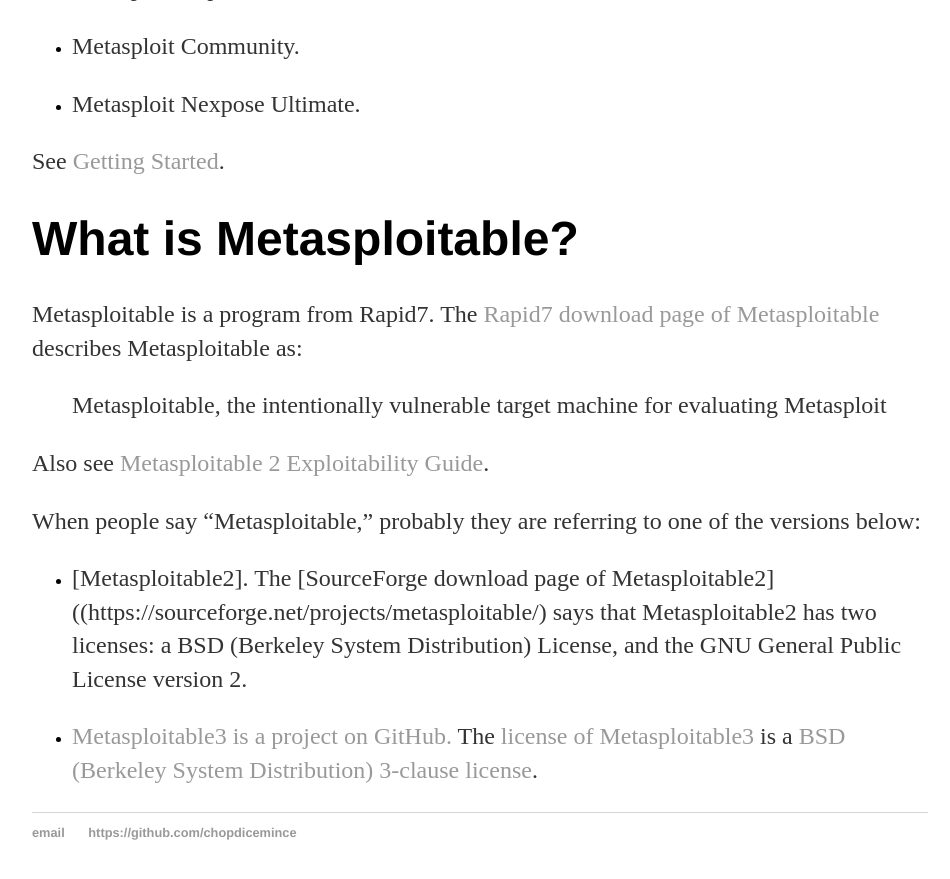
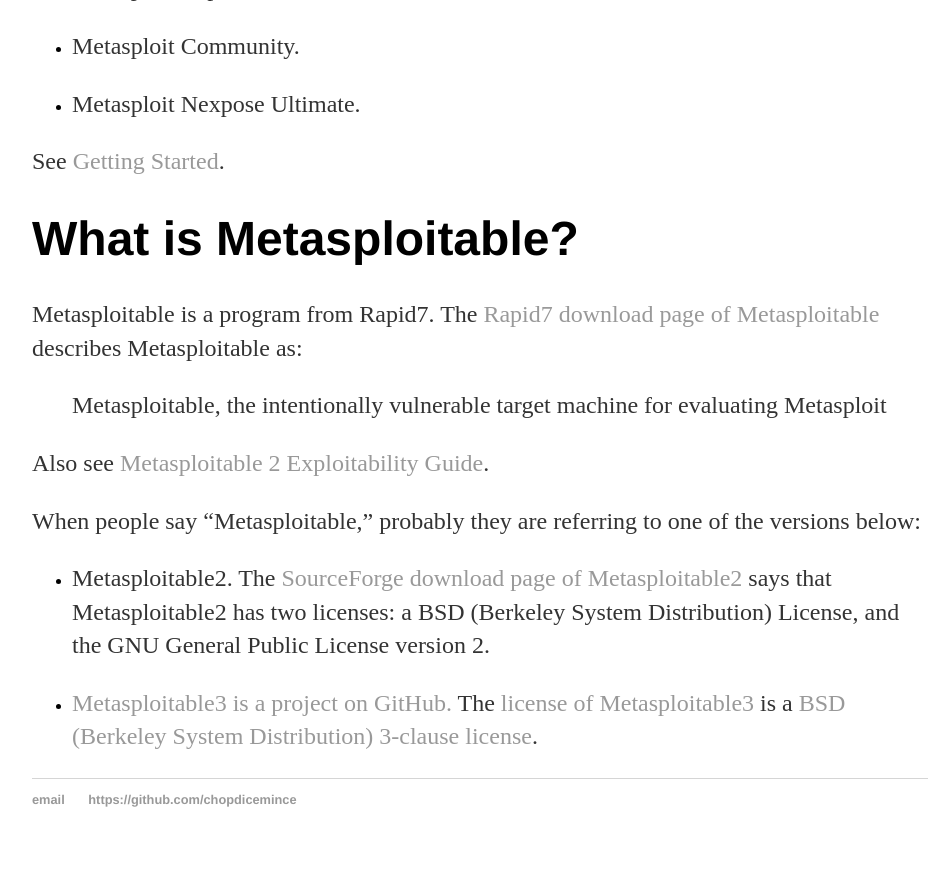
Before and after one commit to chopdicemince/chopdicemince.github.io, a Jekyll site: the page built from _posts/2018-08-18-rapid7-metasploit-metasploitable.md, in a window 1280 px wide and 900 px high, scrolled down 1169 px. Shown: the top 879 px of the window, without its empty margins (160-1110 px from the left). Built offline with Jekyll 4.4.1, drawn with Linux system fonts in a browser that asks for light colours.

Commit message:
Fix link-related formatting

```diff
--- a/_posts/2018-08-18-rapid7-metasploit-metasploitable.md
+++ b/_posts/2018-08-18-rapid7-metasploit-metasploitable.md
@@ -42,6 +42,6 @@
 
 When people say "Metasploitable," probably they are referring to one of the versions below:
 
-* [Metasploitable2]. The [SourceForge download page of Metasploitable2]((https://sourceforge.net/projects/metasploitable/) says that Metasploitable2 has two licenses: a BSD (Berkeley System Distribution) License, and the GNU General Public License version 2.
+* Metasploitable2. The [SourceForge download page of Metasploitable2](https://sourceforge.net/projects/metasploitable/) says that Metasploitable2 has two licenses: a BSD (Berkeley System Distribution) License, and the GNU General Public License version 2.
 
 * [Metasploitable3 is a project on GitHub.](https://github.com/rapid7/metasploitable3) The [license of Metasploitable3](https://github.com/rapid7/metasploitable3/blob/master/LICENSE) is a [BSD (Berkeley System Distribution) 3-clause license](https://opensource.org/licenses/BSD-3-Clause).
```
